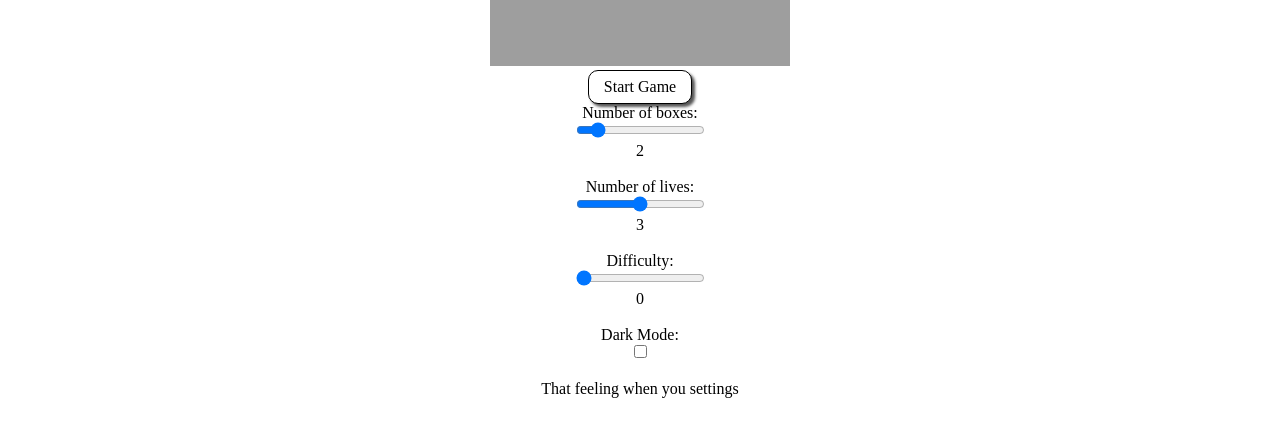
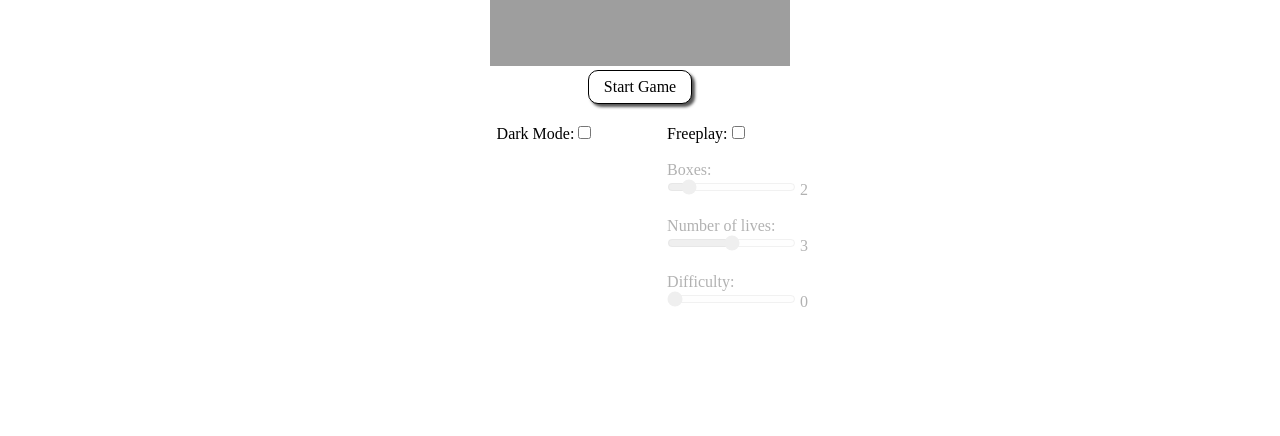
Before and after one commit to MrMugwump/BrainstormComp225, a Next.js app: page / in a window 1280 px wide. Shown: the part 198-634 px from the top of the page. Built offline with nearby package versions, Linux system fonts and the light colour scheme; grey boxes are pictures that could not be loaded.

Commit message:
settings layout change

```diff
--- a/src/app/gameSceneStyle.css
+++ b/src/app/gameSceneStyle.css
@@ -40,3 +40,18 @@
 .equationsCol {
     width:500px;
 }
+
+.settingsTable {
+    margin-left:38%;
+    margin-right:32%;
+}
+
+.settingsTable td {
+    width:30%;
+    text-align:left;
+    vertical-align:top;
+}
+
+.activefalse {
+    opacity: 0.3;
+}
--- a/src/app/menu.tsx
+++ b/src/app/menu.tsx
@@ -21,7 +21,7 @@ export default function Menu({settings, setSettings, setInitialize}:any) {
         setTimerSpeed(event.target.value);
     };
     const changeIsFreeplay = (event:any) => {
-        setIsFreeplay(event.target.value);
+        setIsFreeplay(!isFreeplay);
     };
 
     const StartButton = () => (
@@ -31,9 +31,21 @@ export default function Menu({settings, setSettings, setInitialize}:any) {
         }}>Start Game</button>
     );
 
+    const IsFreeplayInput = () => (
+        <div>
+            <p>Freeplay:&nbsp;
+            <input
+                type="checkbox"
+                checked={isFreeplay}
+                onChange={changeIsFreeplay}
+            />
+            </p>
+        </div>
+    )
+
     const BoxesInput = () => (
         <div>
-            <p>Number of boxes: </p>
+            <p className={"active"+String(isFreeplay)}>Boxes:<br/>
             <input
                 type="range"
                 onChange={changeBoxes}
@@ -41,16 +53,17 @@ export default function Menu({settings, setSettings, setInitialize}:any) {
                 max={9}
                 step={1}
                 value={boxes}
+                disabled={!isFreeplay}
                 className="NumBoxesInput"
                 id="NumBoxesInput"
             />
-            <p>{boxes}</p>
+            &nbsp;{boxes}</p>
         </div>
     )
 
     const StartingLivesInput = () => (
         <div>
-            <p>Number of lives: </p>
+            <p className={"active"+String(isFreeplay)}>Number of lives:<br/>
             <input
                 type="range"
                 onChange={changeStartingLives}
@@ -58,16 +71,17 @@ export default function Menu({settings, setSettings, setInitialize}:any) {
                 max={5}
                 step={1}
                 value={startingLives}
+                disabled={!isFreeplay}
                 className="StartingLivesInput"
                 id="StartingLivesInput"
             />
-            <p>{startingLives}</p>
+            &nbsp;{startingLives}</p>
         </div>
     )
 
     const StartingDifficulty = () => (
         <div>
-            <p>Difficulty: </p>
+            <p className={"active"+String(isFreeplay)}>Difficulty:<br/>
             <input
                 type="range"
                 onChange={changeStartingDifficulty}
@@ -75,19 +89,21 @@ export default function Menu({settings, setSettings, setInitialize}:any) {
                 max={200}
                 step={1}
                 value={startingDifficulty}
+                disabled={!isFreeplay}
                 className="StartingDifficulty"
                 id="StartingDifficulty"
             />
-            <p>{startingDifficulty}</p>
+            &nbsp;{startingDifficulty}</p>
         </div>
     )
 
     const DarkMode = () => (
         <div>
-            <p>Dark Mode:</p>
+            <p>Dark Mode:&nbsp;
             <input
                 type="checkbox"
             />
+            </p>
         </div>
     )
 
@@ -95,15 +111,25 @@ export default function Menu({settings, setSettings, setInitialize}:any) {
         <div>
             <StartButton/>
             <br/>
-            {BoxesInput()}
             <br/>
-            {StartingLivesInput()}
-            <br/>
-            {StartingDifficulty()}
-            <br/>
-            {DarkMode()}
-            <br/>
-            <p>That feeling when you settings</p>
+            <table className="settingsTable">
+                <tbody>
+                    <tr>
+                        <td>
+                            {DarkMode()}
+                        </td>
+                        <td>
+                            {IsFreeplayInput()}
+                            <br/>
+                            {BoxesInput()}
+                            <br/>
+                            {StartingLivesInput()}
+                            <br/>
+                            {StartingDifficulty()}
+                        </td>
+                    </tr>
+                </tbody>
+            </table>
         </div>
     );
 }
```
